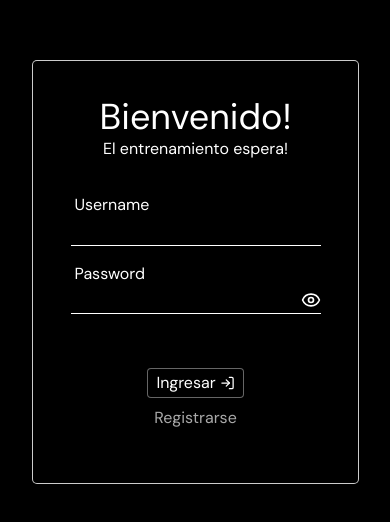
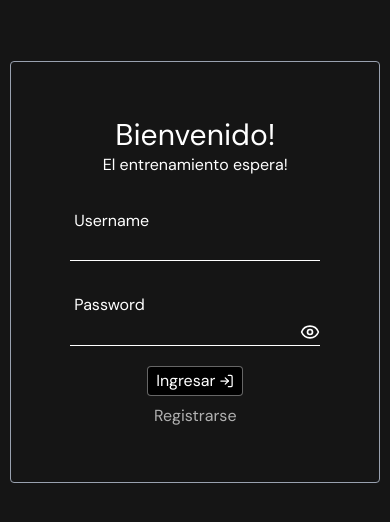
Before and after one commit to MartinCL1/Gym-Frontend, a React (Vite) app: page / in a window 390 px wide. Shown: the part 150-672 px from the top of the page. Built offline with nearby package versions, Linux system fonts and the light colour scheme; no server answers; what imagekit-javascript would draw is missing.

Commit message:
cambio de variables

```diff
--- a/src/App.jsx
+++ b/src/App.jsx
@@ -8,7 +8,7 @@ import Alimentacion from "./features/pages/alimentacion/Alimentacion";
 
 function App() {
   return (
-    <section>
+    <section className="bg-[#151515]">
       <Routes>
         <Route element={<LoginForm />} index />
         <Route element={<Render />}>
--- a/src/features/auth/LoginForm.jsx
+++ b/src/features/auth/LoginForm.jsx
@@ -1,5 +1,4 @@
 import { useState } from "react";
-import "./auth.css";
 import { EyeOff, Eye, LogIn } from "lucide-react";
 import Boton from "../../shared/ui/Boton";
 import { AnimatePresence, motion } from "motion/react";
@@ -11,7 +10,6 @@ import { registrarPersona } from "../../services/registro.services";
 import OtpModal from "../modals/OtpModal";
 import { Dialog } from "radix-ui";
 import SuccessBar from "../../shared/ui/SuccessBar";
-
 
 // ! MEJORAR LA ESTRUCTURA DE ESTE COMPONENTE, ESTA DEMASIADO GRANDE Y SE PUEDE SEPARAR EN COMPONENTES MAS PEQUEÑOS. ADEMAS DE QUE HAY FUNCIONES QUE NO TIENEN NADA QUE VER CON EL LOGIN, COMO LAS FUNCIONES PARA MOSTRAR LA CONTRASENA, ESAS FUNCIONES PODRIAN ESTAR EN UN CUSTOM HOOK O EN UN COMPONENTE SEPARADO.
 const LoginForm = () => {
@@ -79,7 +77,7 @@ const LoginForm = () => {
 
   // TODO Funciones para hacer un login.
   const iniciarSesion = async () => {
-    const respuestaSesion = await fetch("http://localhost:3500/login",
+    const respuestaSesion = await fetch("https://gym-backendd.vercel.app/login",
       {
         credentials: "include",
         method: "POST",
@@ -127,28 +125,29 @@ const LoginForm = () => {
     restoreVisibility();
   };
 
-  return <section className="login-form flex-center">
-    <section className="login-form--content">
-      <section className={`wrapper-login ${showSignUp ? "left" : "no-left"}`}>
+  return <section className="flex h-screen w-screen items-center justify-center">
+    <section className="relative flex w-[95%] max-w-100 h-1/2 items-center overflow-hidden rounded-sm border border-gray-400 lg:max-w-2xl">
+      <section className={`absolute h-full w-full text-white transition-[left] duration-250 ease-in-out max-[600px]:static ${showSignUp ? "left-1/2" : "left-0"}`}>
         <AnimatePresence mode="wait">
           {!showSignUp ? (
             <motion.div
               key={"login"}
-              className="login-form--content-form"
+              className="flex h-full w-1/2 flex-col items-center justify-center will-change-[transform,opacity] max-[600px]:w-full max-[600px]:gap-0"
               initial={{ opacity: 0 }}
               animate={{ opacity: 1 }}
               exit={{ opacity: 0 }}
               transition={{ duration: 0.2 }}
             >
-              <h1 className="text-4xl">Bienvenido!</h1>
-              <span>El entrenamiento espera!</span>
-              <div className="login-form--content-input">
-                <label htmlFor="nombre_usuario">Username</label>
-                <input type="text" onChange={llenarFormUsuario} name="nombre_usuario" id="nombre_usuario" />
+              <h1 className="text-3xl">Bienvenido!</h1>
+              <span className="text-md">El entrenamiento espera!</span>
+              <div className="relative py-8 w-[90%] max-w-[250px]">
+                <label className="px-1 pb-  .5  text-base" htmlFor="nombre_usuario">Username</label>
+                <input className="w-full border-0 border-b border-white bg-transparent py-1 pr-[35px] pl-1 text-[small] text-white outline-none" type="text" onChange={llenarFormUsuario} name="nombre_usuario" id="nombre_usuario" />
               </div>
-              <div className="login-form--content-input">
-                <label htmlFor="contrasena">Password</label>
+              <div className="relative w-[90%] my-4 max-w-[250px]">
+                <label className="px-1 pb-0.5 text-base" htmlFor="contrasena">Password</label>
                 <input
+                  className="w-full border-0 border-b border-white bg-transparent py-1 pr-[35px] pl-1 text-[small] text-white outline-none"
                   type={visiblePassword.loginPassword ? "text" : "password"}
                   name="contrasena"
                   onChange={llenarFormUsuario}
@@ -156,21 +155,21 @@ const LoginForm = () => {
                 />
                 {visiblePassword.loginPassword ? (
                   <EyeOff
-                    className="icon"
+                    className="absolute right-0 bottom-0.5 w-5 cursor-pointer"
                     onClick={() => switchVisibility("loginPassword")}
                   />
                 ) : (
                   <Eye
-                    className="icon"
+                    className="absolute right-0 bottom-0.5 w-5 cursor-pointer"
                     onClick={() => switchVisibility("loginPassword")}
                   />
                 )}
               </div>
-              <div className="login-options flex-center">
+              <div className="flex flex-col pt-5 items-center justify-center gap-2">
                 <Boton Icon={LogIn} accion={iniciarSesion} text={"Ingresar"} />
                 <button
                   onClick={switchToSignUp}
-                  className="login-options--register"
+                  className="bg-transparent text-white/[0.664] hover:underline"
                 >
                   Registrarse
                 </button>
@@ -179,24 +178,25 @@ const LoginForm = () => {
           ) : (
             <motion.div
               key={"signup"}
-              className="login-form--content-form"
+              className="flex h-full w-1/2 flex-col items-center  justify-around p-4 will-change-[transform,opacity] max-[600px]:w-full"
               initial={{ opacity: 0 }}
               animate={{ opacity: 1 }}
               exit={{ opacity: 0 }}
               transition={{ duration: 0.2 }}
             >
-              <h1>Registrate</h1>
-              <div className="signup-wrapper-form">
-                <div className="login-form--content-input">
-                  <label htmlFor="correo">Correo</label>
+              <h1 className="text-3xl">Registrate</h1>
+              <div className="flex flex-col gap-4">
+                <div className="relative mt-[1em] w-[90%] max-w-62.5">
+                  <label className="px-1 pb-0.5 pr-8.75 text-base" htmlFor="correo">Correo</label>
                   <input type="text"
-                    className="font-light text-white" id="correo"
+                    className="w-full border-0 border-b border-white bg-transparent py-1 pr-[35px] pl-1 text-[small] text-white outline-none font-light" id="correo"
                     name="correo"
                     onChange={obtenerInfoRegistro} />
                 </div>
-                <div className="login-form--content-input">
-                  <label htmlFor="contrasena_registro">Contrasena</label>
+                <div className="relative mt-[1em] w-[90%] max-w-62.5">
+                  <label className="px-1 pb-0.5 pr-8.75 text-base" htmlFor="contrasena_registro">Contrasena</label>
                   <input
+                    className="w-full border-0 border-b border-white bg-transparent py-1 pr-[35px] pl-1 text-[small] text-white outline-none"
                     type={
                       visiblePassword.registerPassword ? "text" : "password"
                     }
@@ -206,19 +206,20 @@ const LoginForm = () => {
                   />
                   {visiblePassword.registerPassword ? (
                     <EyeOff
-                      className="icon"
+                      className="absolute right-0 bottom-0.5 w-5 cursor-pointer"
                       onClick={() => switchVisibility("registerPassword")}
                     />
                   ) : (
                     <Eye
-                      className="icon"
+                      className="absolute right-0 bottom-0.5 w-5 cursor-pointer"
                       onClick={() => switchVisibility("registerPassword")}
                     />
                   )}
                 </div>
-                <div className="login-form--content-input">
-                  <label htmlFor="">Confirmar Contrasena</label>
+                <div className="relative mt-[1em] w-[90%] max-w-62.5">
+                  <label className="px-1 pb-0.5 pr-8.75 text-base" htmlFor="">Confirmar Contrasena</label>
                   <input
+                    className="w-full border-0 border-b border-white bg-transparent py-1 pr-[35px] pl-1 text-[small] text-white outline-none"
                     type={
                       visiblePassword.registerPasswordConfirmation
                         ? "text"
@@ -229,14 +230,14 @@ const LoginForm = () => {
                   />
                   {visiblePassword.registerPasswordConfirmation ? (
                     <EyeOff
-                      className="icon"
+                      className="absolute right-0 bottom-0.5 w-5 cursor-pointer"
                       onClick={() =>
                         switchVisibility("registerPasswordConfirmation")
                       }
                     />
                   ) : (
                     <Eye
-                      className="icon"
+                      className="absolute right-0 bottom-0.5 w-5 cursor-pointer"
                       onClick={() =>
                         switchVisibility("registerPasswordConfirmation")
                       }
@@ -244,11 +245,11 @@ const LoginForm = () => {
                   )}
                 </div>
               </div>
-              <div className="login-options flex-center">
+              <div className="m-auto flex flex-col flex-wrap items-center justify-center gap-2">
                 <Boton Icon={LogIn} text={"Registrar"} accion={enviarRegistro} />
                 <button
                   onClick={switchToSignUp}
-                  className="login-options--register"
+                  className="bg-transparent text-white/[0.664] hover:underline"
                 >
                   Inicar Sesion
                 </button>
@@ -260,7 +261,7 @@ const LoginForm = () => {
       <img
         src="https://cdn.pixabay.com/photo/2016/11/29/09/10/man-1868632_1280.jpg"
         alt="gym-cover"
-        className={`login-cover--register ${showSignUp ? "right" : "no-right"
+        className={`absolute h-full w-1/2 object-cover object-center transition-[right] duration-[250ms] ease-out max-[600px]:hidden ${showSignUp ? "right-1/2" : "right-0"
           }`}
       />
     </section>
--- a/src/features/auth/auth.css
+++ /dev/null
@@ -1,135 +0,0 @@
-.login-form {
-  width: 100vw;
-  background-color: black;
-  height: 100vh;
-}
-
-.login-form--content {
-  position: relative;
-  display: flex;
-  width: 90%;
-  max-width: 700px;
-  min-height: 350px;
-  overflow: hidden;
-  height: 50%;
-  box-shadow: 0px 0px 0px 1px #ccc;
-  border-radius: 4px;
-  align-items: center;
-
-}
-
-.login-form--content-form {
-  display: flex;
-  align-items: center;
-  will-change: transform, opacity; /* Optimización */
-  flex-direction: column;
-  width: 50%;
-  height: 100%;
-}
-
-.wrapper-login {
-  color: white;
-  position: absolute;
-  width: 100%;
-  height: 100%;
-  transition: left .25s ease-in-out ;
-}
-
-.login-form--content h1 {
-  margin-top: 1em;
-}
-
-.login-form--content span:not(a span) {
-  margin-bottom: 1em;
-}
-
-.login-form--content-input {
-  width: 90%;
-  margin-top: 1em;
-  max-width: 250px;
-  position: relative;
-}
-
-.login-form--content-input input {
-  width: 100%;
-  border: none;
-  color: white;
-  font-size: small;
-  outline-style: none;
-  border-bottom: 1px solid #fff;
-  background-color: transparent;
-  padding: 4px 35px 4px 4px;
-}
-
-.login-form--content-input label {
-  padding: 0 35px 2px 4px;
-  font-size: medium;
-}
-
-.icon {
-  right: 0;
-  bottom: 2px;
-  position: absolute;
-  width: 20px;
-  cursor: pointer;
-}
-
-.login-options {
-  gap: 8px;
-  flex-wrap: wrap;
-  margin: auto;
-  flex-direction: column;
-}
-
-.login-options--register {
-  color: rgba(255, 255, 255, 0.664);
-  background-color: transparent;
-}
-
-.login-options--register:hover {
-  text-decoration: underline;
-}
-
-.login-cover--register {
-  position: absolute;
-  width: 50%;
-  height: 100%;
-  right: 0%;
-  object-fit: cover;
-  object-position: center;
-  transition: right .25s ease-out;
-}
-
-.right {
-  right: 50%;
-}
-
-.no-right {
-  right: 0%;
-}
-
-.left {
-  left: 50%;
-}
-
-.no-left {
-  left: 0%;
-}
-
-@media (width < 600px) {
-  .login-form--content {
-    max-width: 325px;
-  }
-
-  .wrapper-login {
-    position: static;
-  }
-
-  .login-cover--register {
-    display: none;
-  }
-
-  .login-form--content-form {
-    width: 100%;
-  }
-}
--- a/src/features/render.css
+++ b/src/features/render.css
@@ -3,7 +3,7 @@
     display: grid;
     height: 100vh;
     width: 100vw;
-    background-color: #070707;
+    background-color: #161616;
     overflow: hidden;
     grid-template-columns: repeat(5, 1fr);
 }
--- a/src/hooks/useSesion.jsx
+++ b/src/hooks/useSesion.jsx
@@ -13,7 +13,7 @@ const useSesion = () => {
 
     const comprobarSesion = async () => {
         try {
-            const sesion = await fetch("http://localhost:3500/login", {credentials: "include"});
+            const sesion = await fetch("https://gym-backendd.vercel.app/login", {credentials: "include"});
             const sesionStatus = await sesion.json()
             setUsuario(sesionStatus.informacion)
             setAcceso(sesionStatus.respuesta)
```
